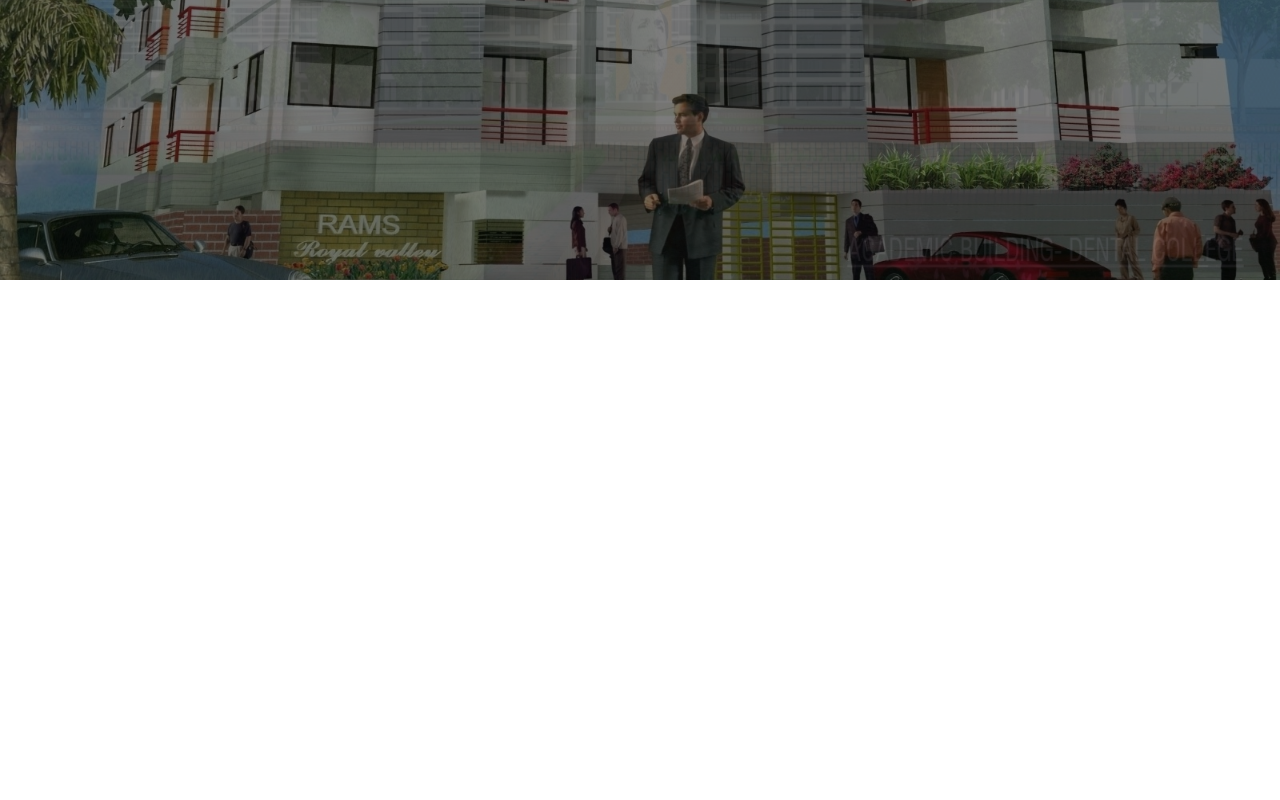
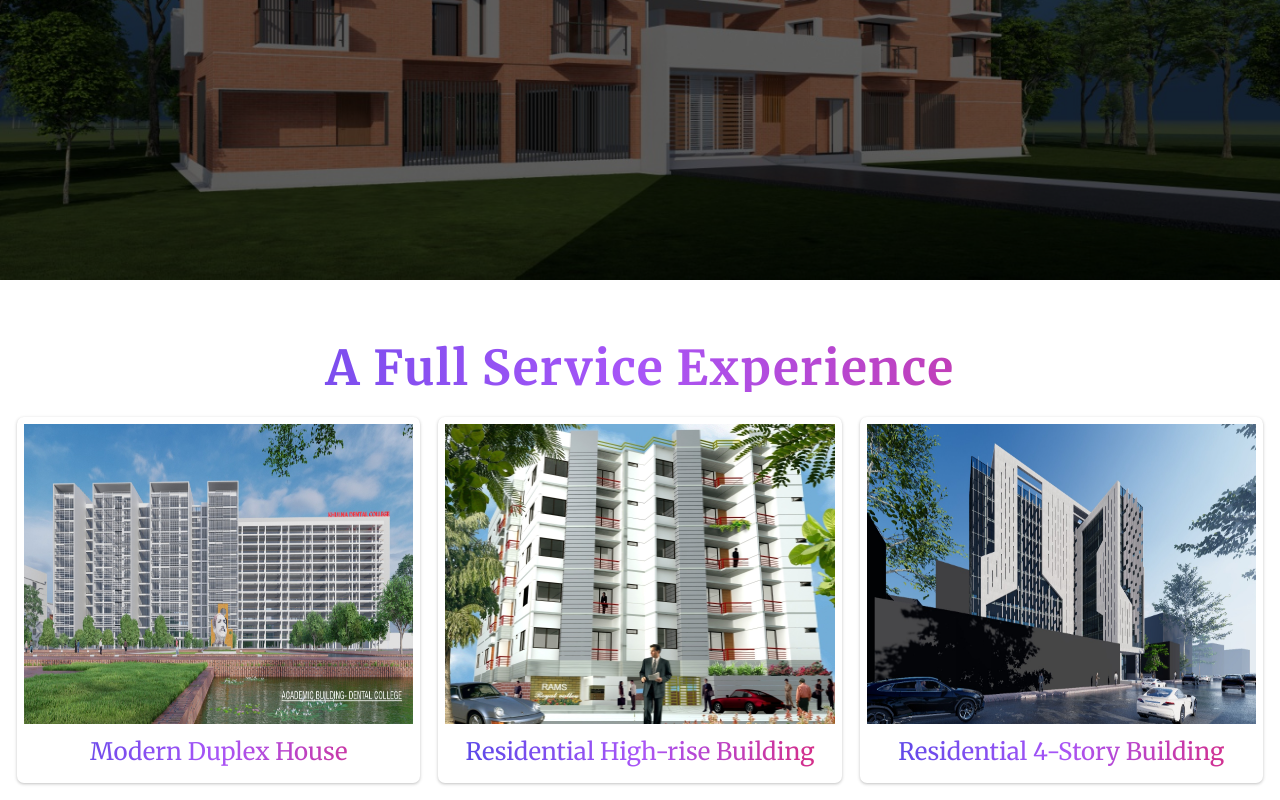
Before and after one commit to arifbillah0156/Riazul-Islam, a Next.js app: page / in a window 1280 px wide. Shown: the part 644-1444 px from the top of the page. Before the commit the page ends 924 px from the top, so only its background shows below. Built offline with nearby package versions, Linux system fonts and the light colour scheme; a web font is replaced by a local one.

Commit message:
edit4444d

```diff
--- a/app/globals.css
+++ b/app/globals.css
@@ -20,6 +20,10 @@ body {
   color: var(--foreground);
   background: var(--background);
   font-family: Arial, Helvetica, sans-serif;
+}
+
+.textGradient {
+  @apply text-transparent bg-clip-text bg-gradient-to-r from-indigo-600 via-purple-500 to-pink-600;
 }
 
 .mobileNavMenubar {
--- a/app/page.jsx
+++ b/app/page.jsx
@@ -1,9 +1,11 @@
 import HomePage from "@/components/Home/Home";
+import HomeSection2 from "@/components/Home/HomeSection2";
 
 export default function Home() {
   return (
     <div>
       <HomePage />
+      <HomeSection2 />
     </div>
   );
 }
--- a/components/Home/Home.jsx
+++ b/components/Home/Home.jsx
@@ -7,20 +7,20 @@ import architect from "@/public/Images/architect.gif";
 import { useState, useEffect } from "react";
 import Link from "next/link";
 import Image from "next/image";
-import a1 from "@/public/1.jpeg";
-import a2 from "@/public/2.jpeg";
-import a3 from "@/public/3.jpeg";
-import a4 from "@/public/4.jpeg";
-import a5 from "@/public/5.jpeg";
+// import a1 from "@/public/1.jpeg";
+// import a2 from "@/public/2.jpeg";
+// import a3 from "@/public/3.jpeg";
+// import a4 from "@/public/4.jpeg";
+// import a5 from "@/public/5.jpeg";
 
 export default function HomePage() {
   const images = [
     //
-    "/1.jpeg",
-    "/2.jpeg",
-    "/3.jpeg",
+    // "/1.jpeg",
+    // "/2.jpeg",
+    // "/3.jpeg",
     "/4.jpeg",
-    "/5.jpeg",
+    // "/5.jpeg",
   ];
 
   const [currentImageIndex, setCurrentImageIndex] = useState(0);
--- /dev/null
+++ b/components/Home/HomeSection2.jsx
@@ -0,0 +1,64 @@
+"use client";
+import Image from "next/image";
+import React, { useEffect, useState } from "react";
+import img1 from "@/public/1.jpeg";
+import img2 from "@/public/2.jpeg";
+import img3 from "@/public/3.jpeg";
+
+const HomeSection2 = () => {
+  const [imgData, setImgData] = useState(null);
+
+  useEffect(() => {
+    const totalImg = [
+      {
+        imgUrl: img1,
+        imgTxt: "Modern Duplex House",
+      },
+      {
+        imgUrl: img2,
+        imgTxt: "Residential High-rise Building",
+      },
+      {
+        imgUrl: img3,
+        imgTxt: "Residential 4-Story Building",
+      },
+    ];
+    setImgData(totalImg);
+  }, []);
+
+  return (
+    <div>
+      <div>
+        <div className="mt-8 md:mt-16 mb-2 text-center">
+          <h1 className="text-3xl md:text-5xl  textGradient font-bold tracking-wide ">
+            A Full Service Experience
+          </h1>
+        </div>
+        {/*  */}
+
+        <div className="grid grid-cols-1 sm:grid-cols-2 lg:grid-cols-3 gap-4 p-4">
+          {imgData
+            ? imgData.map((img) => {
+                return (
+                  <div
+                    key={img.imgTxt}
+                    className="bg-gray-200 rounded-lg shadow p-2 text-center textGradient"
+                  >
+                    <Image
+                      src={img.imgUrl}
+                      alt="Image"
+                      placeholder="blur"
+                      className="h-[300px]"
+                    />
+                    <p className="text-2xl mt-3 mb-2">{img.imgTxt}</p>
+                  </div>
+                );
+              })
+            : ""}
+        </div>
+      </div>
+    </div>
+  );
+};
+
+export default HomeSection2;
```
